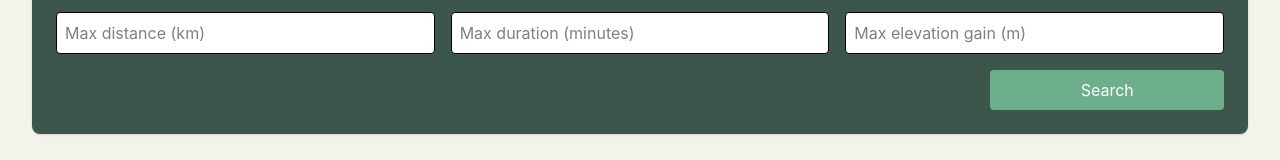
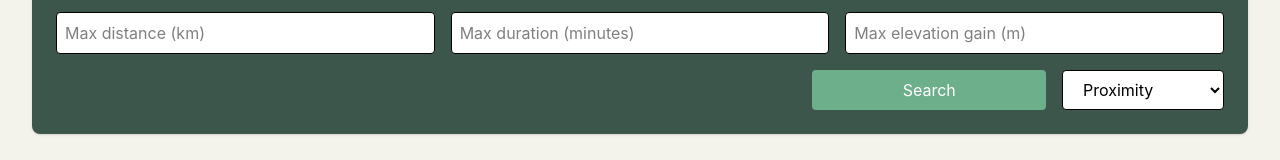
Before and after one commit to Henri-Besancenot/Trail-Guide, a React (Vite) app in the folder frontend/: page /trails/all in a window 1280 px wide. Shown: the part 503-663 px from the top of the page. Built offline with nearby package versions, Linux system fonts and the light colour scheme; no server answers.

Commit message:
filter -> add Order filter frontend (need to do backend)

```diff
--- a/frontend/src/components/TrailFilters.jsx
+++ b/frontend/src/components/TrailFilters.jsx
@@ -113,8 +113,18 @@ const TrailFilters = ({ filters, onChange }) => {
         >
           Search
         </button>
+
+        <select
+            name="OrderBy"
+            className="p-2 border rounded bg-white text-black px-4 ml-4"
+        >
+          <option value="o_proximity">Proximity</option>
+          <option value="o_diff">Difficulty</option>
+          <option value="o_dist">Distance</option>
+          <option value="o_duration">Duration</option>
+          <option value="o_elevation_gain">Elevation Gain</option>
+        </select>
       </div>
-
     </div>
   );
 };
```
